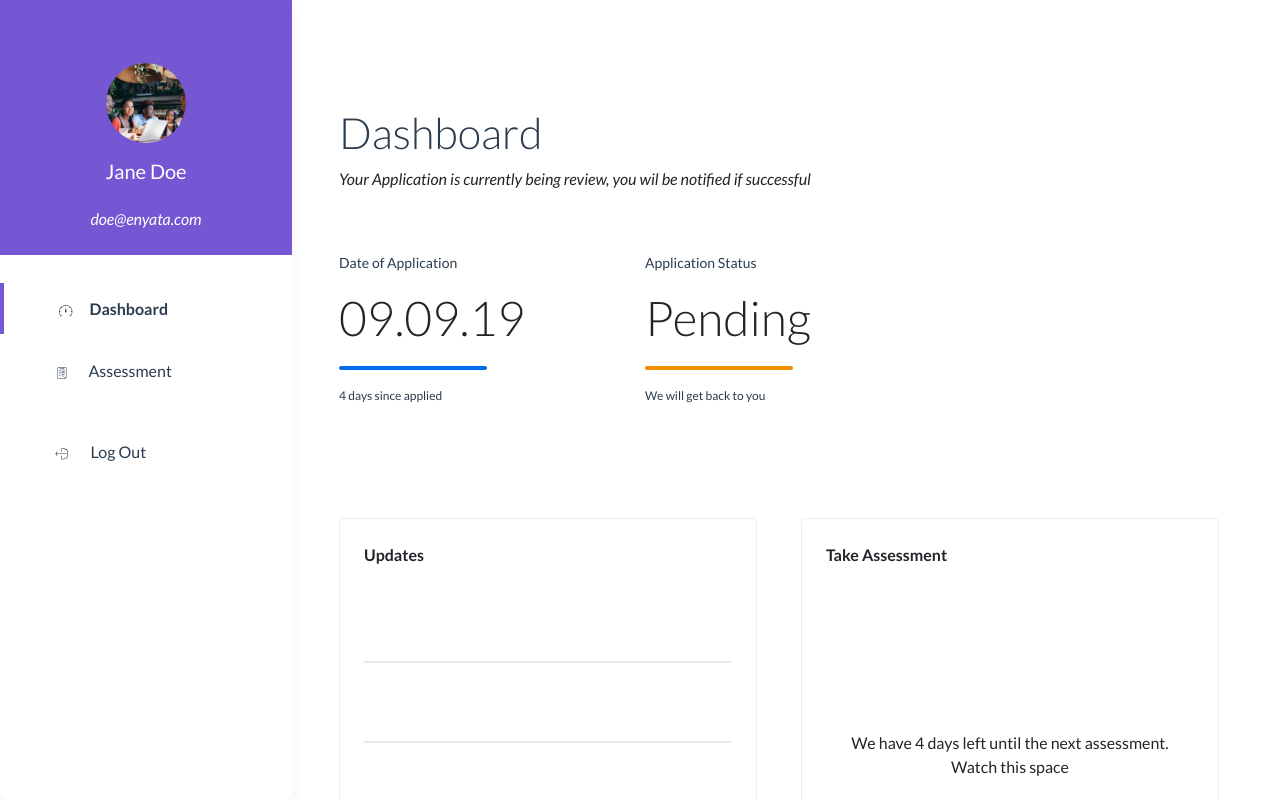
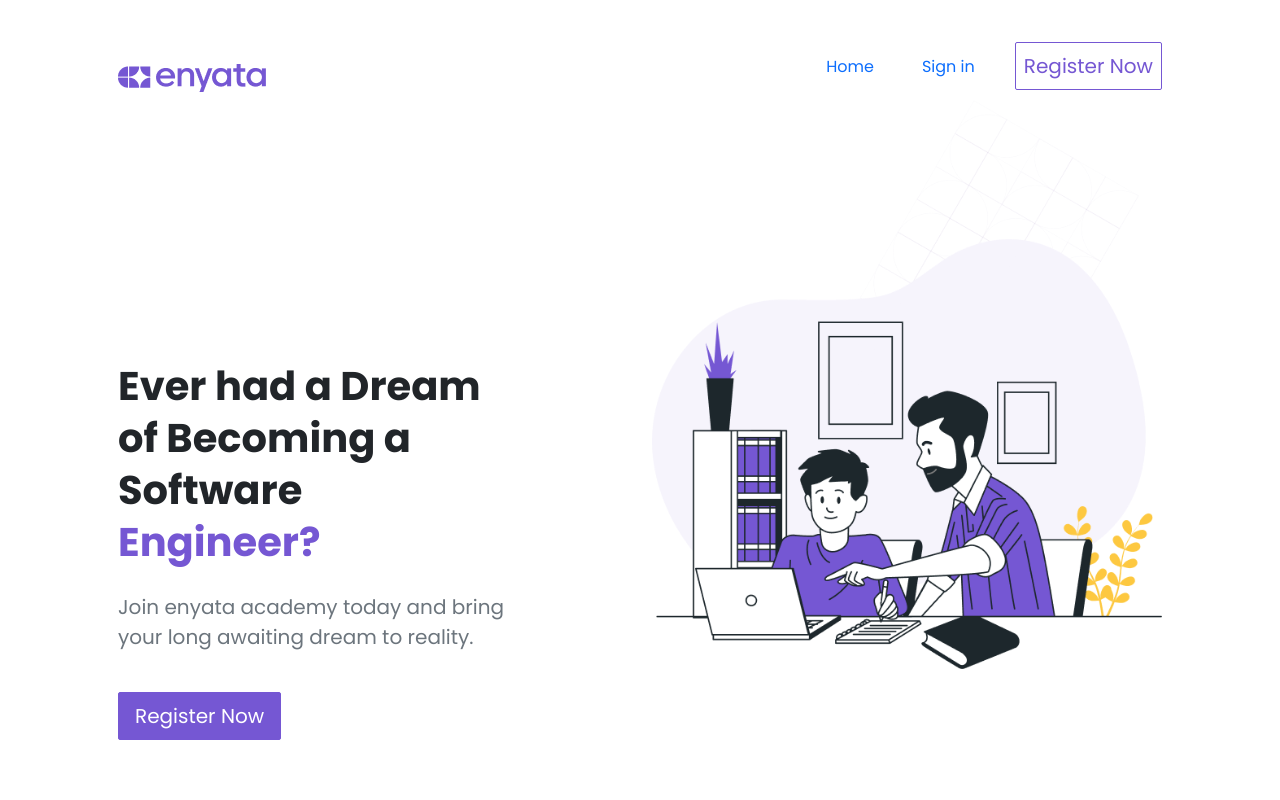
Before and after one commit to MoyinoluwaA/Enyata-Academy-Project-T2-Frontend, a Vue app: page / in a window 1280 px wide. Before the commit this address led to /dashboard/home. Shown: the top 800 px of the page. Built offline with nearby package versions, Linux system fonts and the light colour scheme; a web font is replaced by a local one; what dtoaster would draw is missing.

Commit message:
restrict user not logged in to visit the dashboard and prevent logged in user to visit pages like sign in, sign up, etc

```diff
--- a/src/router/index.js
+++ b/src/router/index.js
@@ -24,7 +24,7 @@ const routes = [
     {
         path: '/signin',
         name: 'SignIn',
-        component: () => import('../views/SignIn.vue')
+        component: () => import('../views/SignIn.vue'),
     },
     {
         path: '/forgot-password',
@@ -61,6 +61,7 @@ const routes = [
         redirect: '/dashboard/home',
 		name: 'Dashboard',
 		component: () => import(/* webpackChunkName: "dashboard" */ '../views/dashboard/index.vue'),
+        meta: { requiresAuth: true},
 		children: [
 			{
 				path: 'home',
@@ -103,23 +104,35 @@ const router = new VueRouter({
 })
 
 router.beforeEach((to, from, next) => {
-    if (to.fullPath === '/dashboard/home') {
-      if (!store.state.token) {
+    if (to.matched.some(route => route.meta.requiresAuth)) {
+        if (!(store.state.token)) {
             next('/signin');
+        } else {
+            next()
         }
     }
     if (to.fullPath === '/signin') {
         if (store.state.token) {
-        next('/dashboard/home');
+            next('/dashboard')
         }
+    } else if (to.fullPath === '/signup') {
+        if (store.state.token) {
+            next('/dashboard')
         }
-    if (to.fullPath === '/') {
-        if(store.state.token) {
-            next('/dashboard/home')
+    } else if (to.fullPath === '/forgot-password') {
+        if (store.state.token) {
+            next('/dashboard')
+        }
+    } else if (to.fullPath === '/reset-password-email') {
+        if (store.state.token) {
+            next('/dashboard')
+        }
+    } else if (to.fullPath === '/reset-password-success') {
+        if (store.state.token) {
+            next('/dashboard')
         }
     }
     next();
   });
 
-
 export default router
--- a/src/services/token.js
+++ b/src/services/token.js
@@ -3,7 +3,10 @@ import { token } from '../helpers/variables'
 
 const TokenService = () => {
     const getToken = () => {
-        return JSON.parse(Cookies.get(token))
+        if (Cookies.get(token)) {
+            return JSON.parse(Cookies.get(token))
+        }
+        return null
     }
 
     const setToken = (userToken) => {
--- a/src/store/index.js
+++ b/src/store/index.js
@@ -6,7 +6,7 @@ Vue.use(Vuex)
 
 export default new Vuex.Store({
 	state: {
-		token: TokenService.getToken || null
+		token: TokenService.getToken() || null
 	},
 	getters: {
 		getToken: (state) => state.token
```
Lines whose indentation alone changed are shown as unchanged.
